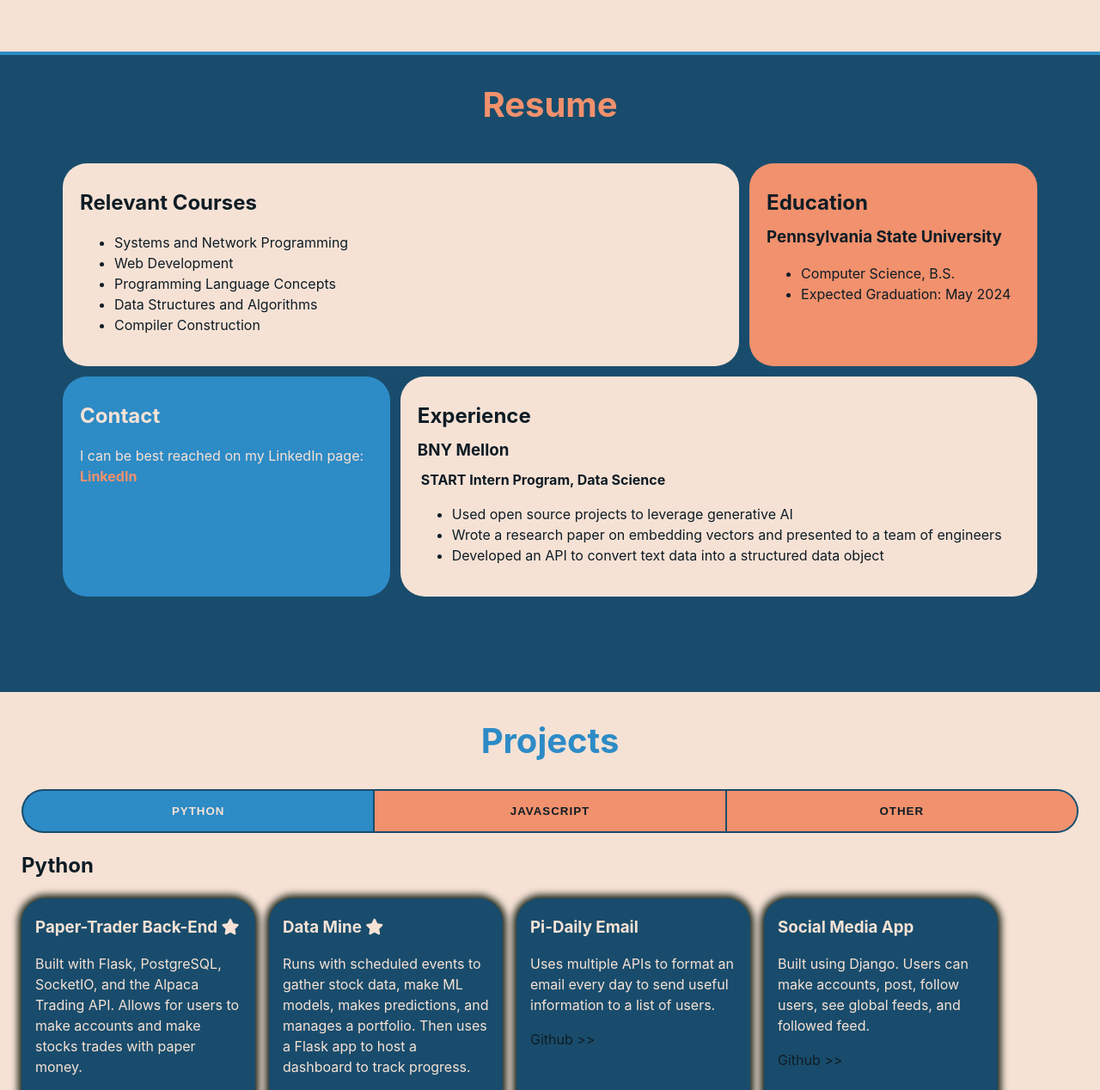
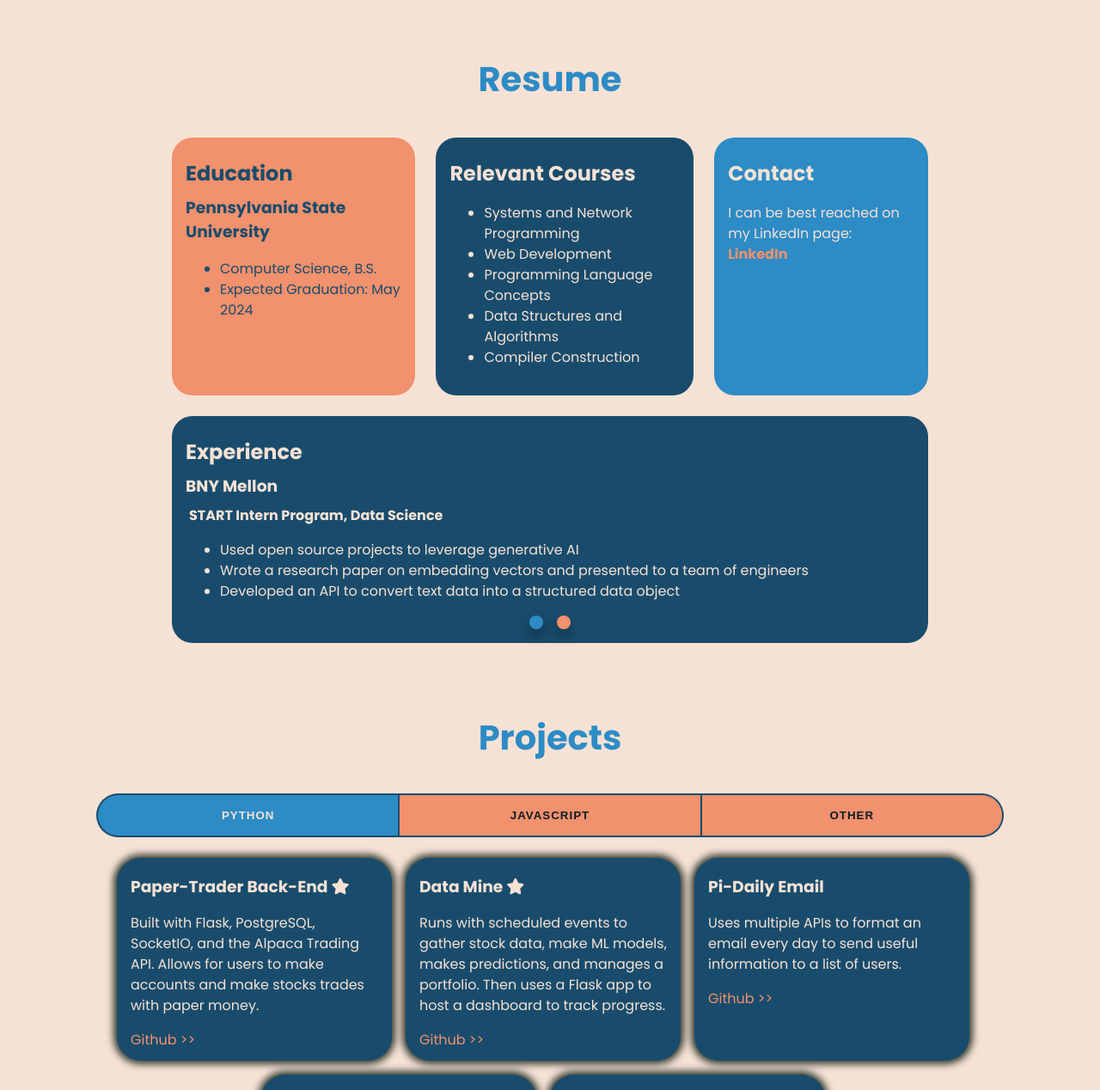
Before and after one commit to rdawson46/vue-portfolio, a Vue app: page / in a window 1280 px wide. Shown: the part 1532-2800 px from the top of the page at 86% size. Built offline with nearby package versions, Linux system fonts and the light colour scheme.

Commit message:
re did styling on all sections

```diff
--- a/index.html
+++ b/index.html
@@ -4,7 +4,6 @@
     <meta charset="UTF-8" />
     <link rel="icon" type="image/svg+xml" href="/logoThing.png" />
     <meta name="viewport" content="width=device-width, initial-scale=1.0" />
-    <link rel="preload" as="image" href="./src/assets/mountain.webp">
     <meta name="description" content="Developer and computer science student at Penn State University, Ryan Crooks">
     <script src="https://kit.fontawesome.com/5d323d4b95.js" crossorigin="anonymous"></script>
     <title>Ryan Crooks</title>
--- a/src/components/Intro.vue
+++ b/src/components/Intro.vue
@@ -21,10 +21,6 @@ onMounted(()=>{
 <template>
     <div class="background">
         <div id="blanket" class="cover"></div>
-        <!-- <div>
-            <h1 id="name">Ryan Crooks</h1>
-            <h2>Developer</h2>
-        </div> -->
         <Terminal/>
     </div>
 </template>
@@ -33,7 +29,6 @@ onMounted(()=>{
 .cover{
     width: 100%;
     height: 100%;
-    /* background-color: #272727; */
     background-color: var(--background);
     position: absolute;
     z-index: -1;
@@ -43,8 +38,8 @@ onMounted(()=>{
 .clear{
     background-color: transparent;
 }
+
 .background{
-    /* opacity: 0; */
     display: flex;
     place-items: center;
     justify-content: center;
@@ -54,18 +49,15 @@ onMounted(()=>{
     height: 100vh;
 }
 
-
 .background::before{
     content: "";
     width: 100%;
     height: 100vh;
     position: absolute;
     z-index: -1;
-    background-image: url('./../assets/blob-scene-haikei.svg');
+    background-image: url('./../assets/low-poly-grid-haikei.svg');
     background-size: cover;
     background-position: center;
-    /* opacity: 0.75; */
-    /* filter: grayscale(100%); */
 }
 
 h1{
--- a/src/components/Projects.vue
+++ b/src/components/Projects.vue
@@ -1,19 +1,6 @@
 <script setup>
 import { ref } from 'vue';
-
-
 const index = ref(0);
-
-function buttonHandler(val, event) {
-    index.value = val;
-
-    document.querySelectorAll('.selected').forEach(element => {
-        element.classList.remove('selected')
-    })
-
-    event.target.classList.add('selected');
-}
-
 </script>
 
 <template>
@@ -21,14 +8,13 @@ function buttonHandler(val, event) {
         <h1>Projects</h1>
 
         <div class="button-holder">
-            <button @click="buttonHandler(0, $event)" class="selected">Python</button>
-            <button @click="buttonHandler(1, $event)">Javascript</button>
-            <button @click="buttonHandler(2, $event)">Other</button>
+            <button @click="index=0" :class="{ selected: index == 0 }">Python</button>
+            <button @click="index=1" :class="{ selected: index == 1 }">Javascript</button>
+            <button @click="index=2" :class="{ selected: index == 2 }">Other</button>
         </div>
 
         <Transition name="fade" mode="out-in">
             <div class="language" v-if='index == 0'>
-                <h2>Python</h2>
                 <div class="project-container">
                     <div class="project">
                         <h3>Paper-Trader Back-End <i class="fa-solid fa-star"></i></h3>
@@ -82,7 +68,6 @@ function buttonHandler(val, event) {
             </div>
 
             <div class="language" v-else-if='index == 1'>
-                <h2>Javascript</h2>
                 <div class="project-container">
                     <div class="project">
                         <h3>Paper-Trader Front-End <i class="fa-solid fa-star"></i></h3>
@@ -128,7 +113,6 @@ function buttonHandler(val, event) {
             </div>
 
             <div class="language" v-else-if='index == 2'>
-                <h2>Other</h2>
                 <div class="project-container">
                     <div class="project">
                         <h3>Course Scheduler</h3>
@@ -165,15 +149,17 @@ h1 {
 
 .section {
     margin: 25px 0;
-    padding: 0 25px;
-    width: calc(100% - 50px);
+    /*padding: 0 25px;*/
+    /*width: calc(100% - 50px);*/
     min-height: calc(100vh - 60px);
     height: fit-content;
 }
 
 .project-container {
     display: flex;
+    justify-content: center;
     flex-wrap: wrap;
+    padding: 1rem 7rem;
 }
 
 .project {
@@ -182,8 +168,7 @@ h1 {
     margin: 0 1rem 1rem 0;
     padding: 0.75rem 1rem;
     transition: all 450ms;
-    box-shadow: 0 0 0.5rem 0.25rem #182318;
-
+    box-shadow: 0 0 0.5rem 0.25rem #182318df;
 }
 
 @media (prefers-color-scheme: light){
@@ -203,7 +188,7 @@ h1 {
 
 @media only screen and (min-width: 650px) {
     .project {
-        width: 15rem;
+        width: 18rem;
     }
 
     .project-container:hover .project:hover {
@@ -213,12 +198,6 @@ h1 {
         scale: 115%;
         z-index: 10;
     }
-
-    /* .project-container:hover .project{ */
-    /* filter: brightness(45%) grayscale(100%); */
-    /* box-shadow: 0 0 4px 1px #888888;  */
-    /* scale: 90%;  */
-    /* } */
 }
 
 @media only screen and (max-width: 300px) {
@@ -268,21 +247,25 @@ a:hover:before {
 }
 
 @media (prefers-color-scheme: light) {
-    .filledNav svg {
-        fill: var(--secondary);
+    .project a {
+        background-image: linear-gradient(to right,
+            var(--accent),
+            var(--accent) 50%,
+            var(--secondary) 50%);
     }
 
-    .filledNav li a {
+    .project:hover a {
         background-image: linear-gradient(to right,
-                var(--accent),
-                var(--accent) 50%,
-                var(--secondary) 50%);
+            var(--accent),
+            var(--accent) 50%,
+            var(--primary) 50%);
     }
 }
 
 .button-holder {
     display: flex;
     justify-content: space-between;
+    padding: 0.5rem 7rem;
     align-items: center;
 }
 
@@ -374,6 +357,6 @@ button:nth-of-type(3) {
 .fade-enter-from,
 .fade-leave-to {
     opacity: 0;
-    transform: translateX(-100%);
+    transform: translateX(100%);
 }
 </style>
--- a/src/components/Resume.vue
+++ b/src/components/Resume.vue
@@ -1,4 +1,10 @@
-<script setup></script>
+<script setup>
+import { ref } from 'vue';
+
+const exp_ind = ref(0);
+
+
+</script>
 
 <template>
     <div class="section">
@@ -35,6 +41,11 @@
             </div>
             <div class="box four">
                 <h2 class="title">Experience</h2>
+
+                <!-- <button v-if='exp_ind < 1' @click='exp_ind++' class='right-arrow'>&gt</button>-->
+
+                <Transition name='fade' mode='out-in'>
+                    <div v-if='exp_ind == 0'>
                         <h3 class="sub-title">BNY Mellon</h3>
                         <h4 class="job-title">START Intern Program, Data Science</h4>
                         <ul>
@@ -43,78 +54,91 @@
                             <li>Developed an API to convert text data into a structured data object</li>
                         </ul>
                     </div>
+                    <div v-else-if='exp_ind == 1'>
+                        <h3 class="sub-title">BNY Mellon</h3>
+                        <h4 class="job-title"> Data Science Analyst Program</h4>
+                        <ul>
+                            <li>Starting August 2024</li>
+                            <li>Full time program focused on development</li>
+                        </ul>
+                    </div>
+                </Transition>
+                <div class="btn-holder">
+                    <button class="btn" :class="{ active: exp_ind == 0 }" @click="exp_ind=0"></button>
+                    <button class="btn" :class="{ active: exp_ind == 1 }" @click="exp_ind=1"></button>
+                </div>
+            </div>
         </div>
     </div>
 </template>
 
 <style scoped>
+.btn-holder{
+    display: flex;
+    justify-content: center;
+}
+
+.btn{
+    background-color: var(--secondary);
+    height: 1rem;
+    aspect-ratio: 1/1;
+    border-radius: 50%;
+    border: none;
+    box-shadow: 0px 8px 15px rgba(0, 0, 0, 0.4);
+    transition: all 0.3s ease 0s;
+    cursor: pointer;
+    outline: none;
+    margin: 0 0.5rem;
+}
+
+.btn:hover{
+    background-color: var(--accent);
+    box-shadow: 0px 15px 20px rgba(162, 206, 234, 0.9);
+    transform: translateY(-3px);
+}
+
+.active{
+    background-color: var(--accent);
+}
 
 h1{
-    color: var(--secondary);
+    color: var(--accent);
 }
 
 .section{
-    background-color: var(--primary);
     margin: 25px 0;
-    padding: 5px 25px 0 25px;
-    width: calc(100% - 50px);
+    /*padding: 5px 25px 0 25px;*/
+    /*width: calc(100% - 50px);*/
     min-height: calc(100vh - 60px);
     height: fit-content;
 }
 
-.section::before{
-    content: "";
-    display: block;
-    position: absolute;
-    height: 0.25rem;
-    left: 0;
-    top: 0;
-    right: 0;
-    background: var(--accent);
-}
-
 .grid{
     display: grid;
-    /* gap: 10px; */
-    gap: 0.75rem;
-    /* padding: 10px 50px 25px 50px; */
-    padding: 0.75rem 3rem 1.5rem 3rem;
-    /* grid-template-columns: 100px 100px 100px; */
-    /* grid-template-columns: span 3; */
-    /* grid-template-columns: 80px 80px 80px 80px 80px;
-    grid-template-rows: 100px 100px;
-    background-color: red;
-    justify-content: space-around; */
+    gap: 1.5rem;
+    padding: 0.75rem 12.5rem 1.5rem 12.5rem;
 }
 
 .box{
-    /* border-radius: 12px; */
-    border-radius: 1.75rem;
-    /* padding: 20px; */
-    padding: 1.25rem;
-    background-color: var(--background);
-    /* height: 200px; */
-    /* min-height: 20px; */
-    /* height: fit-content; */
+    border-radius: 1.5rem;
+    padding: 1rem;
+    background-color: var(--primary);
 }
 
 .one{
-    /* grid-column-start: 1;
-    grid-column-end: 5; */
-    grid-column: 1/3;
+    grid-column: 2;
     grid-row: 1;
 }
 
 .two{
-    grid-column: 3;
+    grid-column: 1;
     grid-row: 1;
     background-color: var(--secondary);
-
 }
 
 .three{
-    grid-column: 1;
-    grid-row: 2;
+    grid-column: 3;
+    grid-row: 1;
     background-color: var(--accent);
     color: var(--secondary)
 }
@@ -122,27 +146,31 @@ h1{
 @media (prefers-color-scheme: light){
     .three{
         color: var(--background)
+    }
 
+    .grid{
+        color: var(--background);
+    }
+
+    .two{
+        color: var(--primary);
     }
 }
 
 .four{
-    grid-column: 2/4;
+    grid-column: 1/4;
     grid-row: 2;
 }
 
 .title{
-    /* margin: 10px 0; */
     margin: 0.5rem 0;
 }
 
 .sub-title{
-    /* margin: 10px 0; */
     margin: 0.5rem 0;
 }
 
 .job-title{
-    /* margin: 5px 0; */
     margin: 0.25rem;
 }
 
@@ -185,7 +213,7 @@ a:hover:before{
 }
 
 
-@media only screen and (max-width: 650px) {
+@media only screen and (max-width: 680px) {
     .grid{
         padding: 10px 25px 25px 25px;
     }
@@ -210,4 +238,18 @@ a:hover:before{
         grid-row: 4;
     }
 }
+
+.fade-enter-active,
+.fade-leave-active {
+    transition: all 250ms;
+}
+
+.fade-enter-active, .fade-enter-from{
+    transition-delay:  150ms;
+}
+
+.fade-enter-from,
+.fade-leave-to {
+    opacity: 0;
+}
 </style>
--- a/src/components/Terminal.vue
+++ b/src/components/Terminal.vue
@@ -144,7 +144,7 @@ onMounted(()=>{
 }
 
 .terminal-body {
-    background: rgba(0, 0, 0, 0.6);
+    background: rgba(0, 0, 0, 0.8);
     height: calc(100% - 30px);
     padding-top: 2px;
     margin-top: -1px;
--- a/src/style.css
+++ b/src/style.css
@@ -1,11 +1,14 @@
+@import url('https://fonts.googleapis.com/css?family=Poppins:700|Poppins:400');
+
 :root {
-  font-family: Inter, system-ui, Avenir, Helvetica, Arial, sans-serif;
+    /*font-family: Inter, system-ui, Avenir, Helvetica, Arial, sans-serif;*/
+    font-family: 'Poppins';
     line-height: 1.5;
     font-weight: 400;
 
     font-size: max(1.1vmax, 16px);
-  --text: #F6E2D5;
-  --background: #0e1c25;
+    --text: #f9f6ee;
+    --background: #1f1c1f;
     --primary: #194c6c;
     --secondary: #c65e38;
     --accent: #a2ceea;
@@ -26,20 +29,19 @@
 
 html{
     scroll-behavior: smooth;
-  /* scroll-padding: 60px; */
     scroll-padding-top: 3.4rem;
 }
 
 body {
     margin: 0;
-  /* display: flex; */
-  /* place-items: center; */
-  /* min-width: 320px; */
     max-width: 100vw;
     min-height: 100vh;
     overflow-x: hidden;
 }
 
+h1, h2, h3, h4, h5{
+    font-weight: 700;
+}
 
 h1{
     font-size: 2.5rem;
```
Also changed, not shown: src/components/About.vue (+6 -12 lines), src/components/Navbar.vue (+8 -8 lines), src/components/Skills.vue (+14 -46 lines), src/assets/low-poly-grid-haikei.svg (added). Lines whose indentation alone changed are shown as unchanged.
